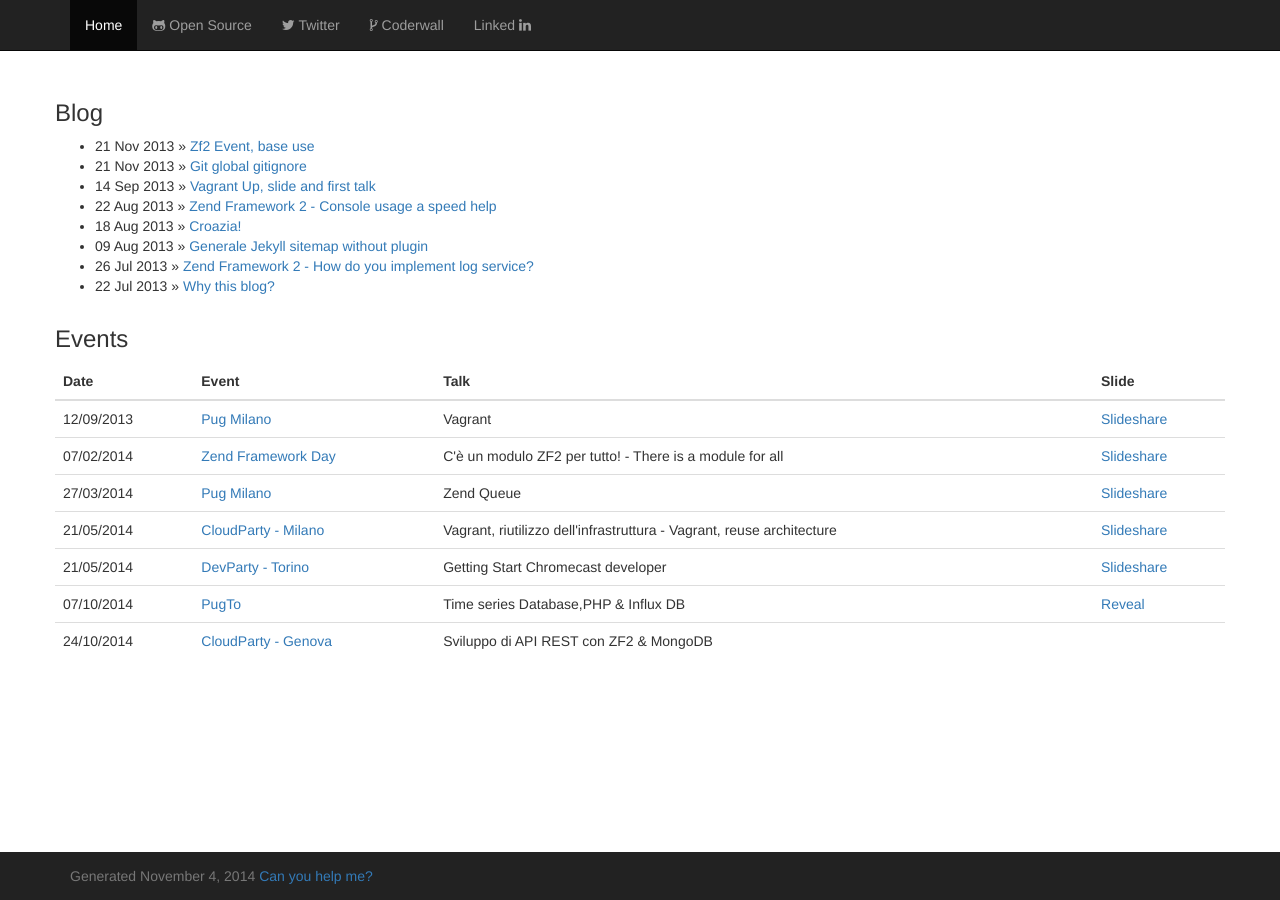
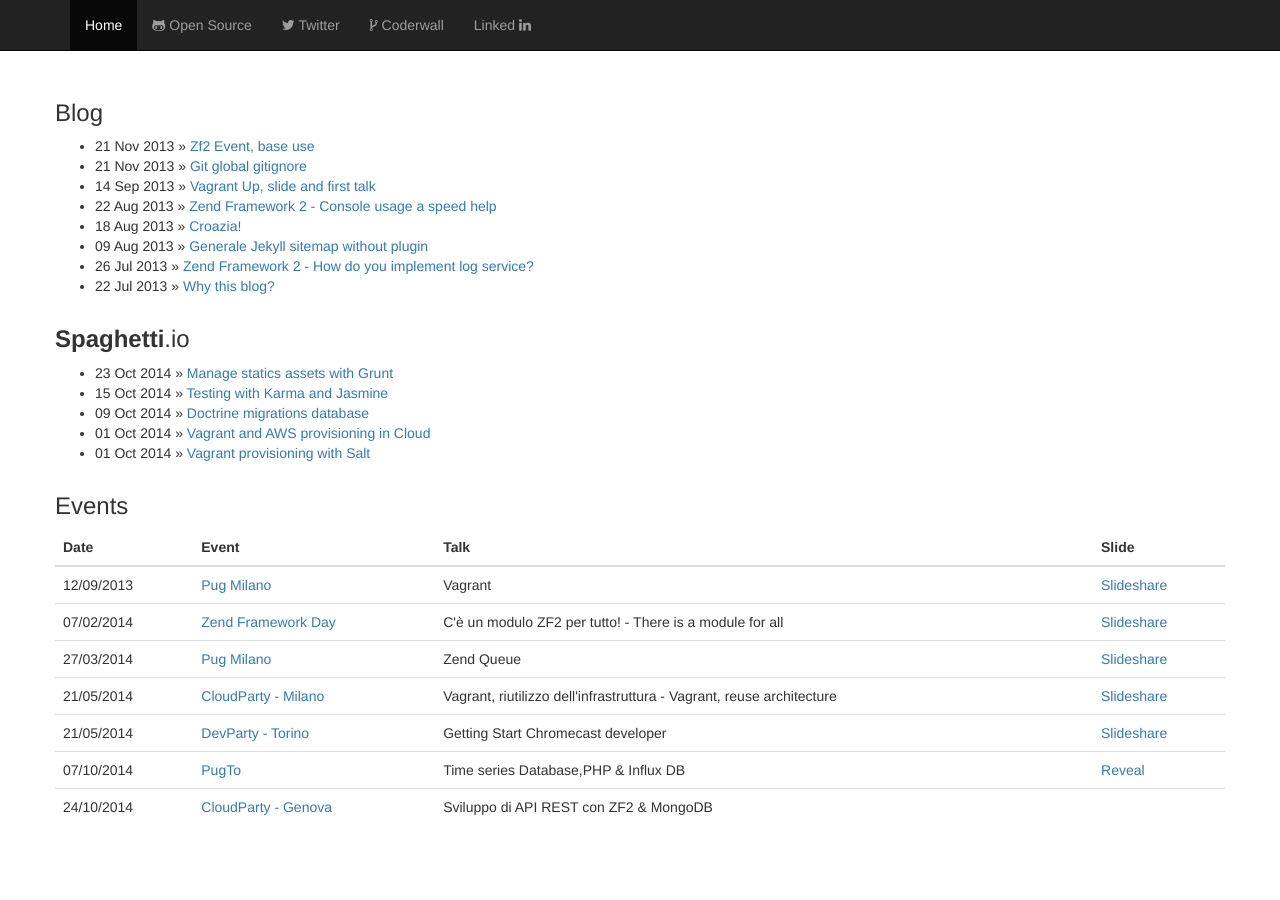
Before and after one commit to gianarb/gianarb.github.com, a Jekyll site: the page built from index.html, in a window 1280 px wide. Built offline with Jekyll 4.4.1, drawn with Linux system fonts in a browser that asks for light colours; nearby versions of some CDN libraries.

Commit message:
Add spaghetti box

```diff
--- a/css/main.css
+++ b/css/main.css
@@ -10,6 +10,7 @@ div.starter-template {
     position: absolute;
     width:100%;
     bottom: 0;
+    display:none;
     background-color: #222;
     border-color: #080808;
 }
--- a/index.html
+++ b/index.html
@@ -10,6 +10,16 @@ title: Gianluca Arbezzano - Developer
       <li><span>{{ post.date | date_to_string }}</span> &raquo; <a href="{{ post.url }}">{{ post.title }}</a></li>
     {% endfor %}
   </ul>
+</div>
+<div id="spaghetti" class="row">
+    <h3><strong>Spaghetti</strong>.io</h3>
+    <ul class="posts">
+      <li><span>{{ "23-10-2014" | date_to_string }}</span> &raquo; <a target="_blank" href="http://spaghetti.io/cont/article/manage-statics-assets-with-grunt/27/1.html">Manage statics assets with Grunt</a></li>
+      <li><span>{{ "15-10-2014" | date_to_string }}</span> &raquo; <a target="_blank" href="http://spaghetti.io/cont/article/testing-with-karma-and-jasmine/38/1.html">Testing with Karma and Jasmine</a></li>
+      <li><span>{{ "09-10-2014" | date_to_string }}</span> &raquo; <a target="_blank" href="http://spaghetti.io/cont/article/doctrine-migrations-database/35/1.html">Doctrine migrations database</a></li>
+      <li><span>{{ "1-10-2014" | date_to_string }}</span> &raquo; <a target="_blank" href="http://spaghetti.io/cont/article/vagrant-and-aws-provisioning-in-cloud/30/1.html">Vagrant and AWS provisioning in Cloud</a></li>
+      <li><span>{{ "1-10-2014" | date_to_string }}</span> &raquo; <a target="_blank" href="http://spaghetti.io/cont/article/vagrant-provisioning-with-salt/4/1.html">Vagrant provisioning with Salt</a></li>
+    </ul>
 </div>
 
 <div class="row" id="events">
```
